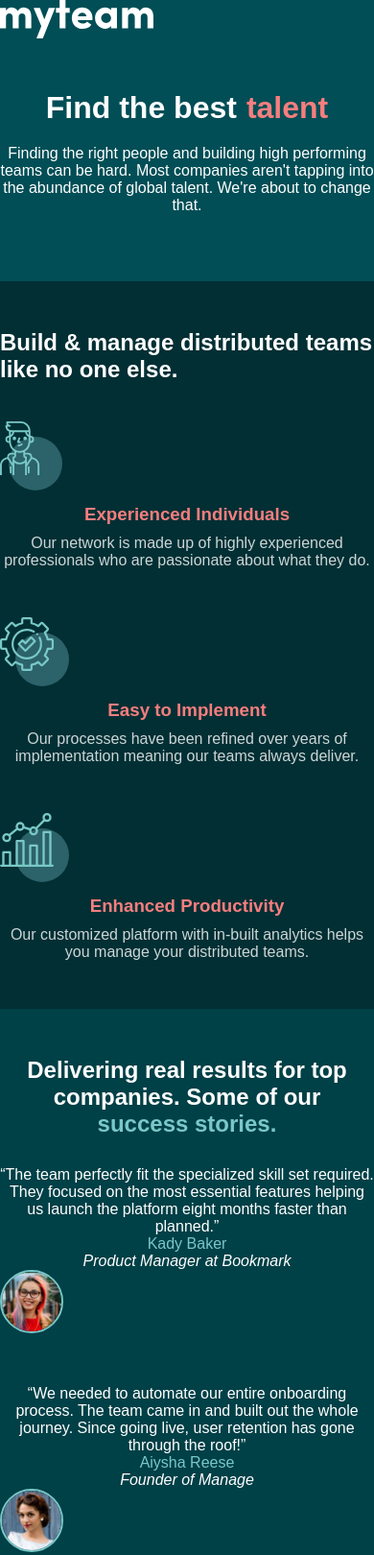
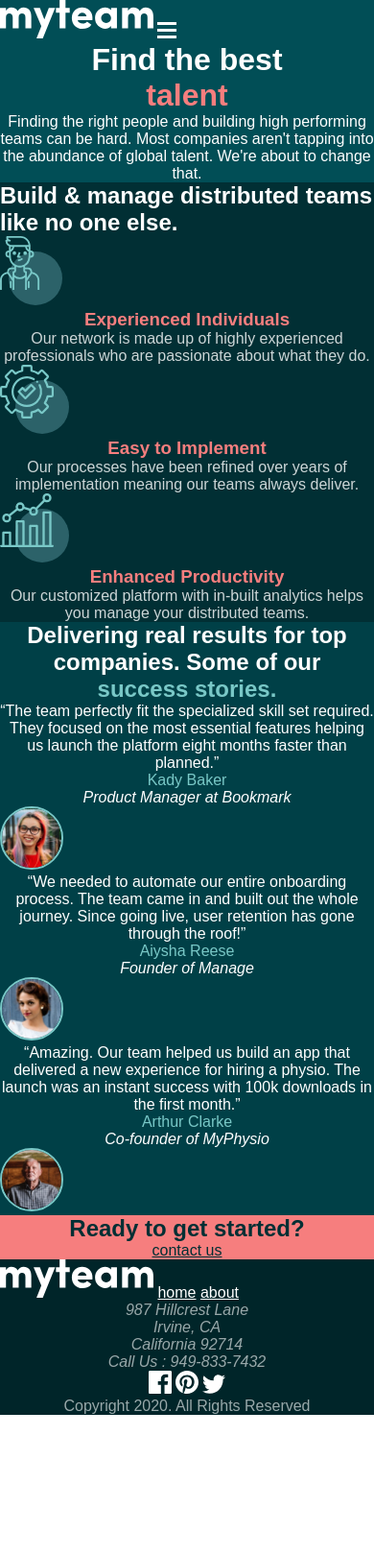
Before and after one commit to anlegent/myteam-multi-page-website, a website built with Vite: page index.html in a window 390 px wide. Shown: the top 1620 px of the page at 96% size. After the commit the page ends 1474 px from the top, so only its background shows below. Built offline with nearby package versions, Linux system fonts and the light colour scheme.

Commit message:
remaking the css

```diff
--- a/index.html
+++ b/index.html
@@ -11,42 +11,46 @@
 </head>
 <body class="white font-family">
 
-  <!--
+<header>
+
+<nav>
+<img src="/assets/logo.svg" class="myteam-logo-hd" alt="myteam logo">
+<img src="assets/icon-hamburger.svg" class="hamburger" alt="burger menu">
+</nav>
+
+<!--
   <div>
   <a href="#">home</a>
   <a href="about.html">about</a>
   <a href="contact.html">contact us</a>
   </div>
-  !-->
+!-->
 
-<header>
-<img src="/assets/logo.svg" class="myteam-logo" alt="myteam logo">
-
-<h1 class="main-title">Find the best <span class="main-title-span light-coral">talent</span></h1>
-  <p class="main-title-parag">Finding the right people and building high performing teams can be hard. Most companies aren't tapping into the abundance of global talent. We're about to change that.</p>
+<h1 class="main-title center center">Find the best <span class="light-coral">talent</span></h1>
+  <p class="center">Finding the right people and building high performing teams can be hard. Most companies aren't tapping into the abundance of global talent. We're about to change that.</p>
 </header>
 
 
 <main>
 <section class="section-services">
-  <h2 class="services-title">Build & manage distributed teams like no one else.</h2>
+  <h2>Build & manage distributed teams like no one else.</h2>
 
-  <article>
+  <article >
     <img src="/assets/icon-person.svg" class="person" alt="person icon">
-      <h3 class="light-coral services-sub">Experienced Individuals</h3>
-        <p class=" opacity-80 services-parag">Our network is made up of highly experienced professionals who are passionate about what they do.</p>
+      <h3 class="light-coral center">Experienced Individuals</h3>
+        <p class=" opacity-80 center">Our network is made up of highly experienced professionals who are passionate about what they do.</p>
   </article>
 
-  <article>
+  <article >
     <img src="/assets/icon-cog.svg" class="cog" alt="cog icon">
-      <h3 class="light-coral services-sub">Easy to Implement</h3>
-        <p class=" opacity-80 services-parag">Our processes have been refined over years of implementation meaning our teams always deliver.</p>
+      <h3 class="light-coral center">Easy to Implement</h3>
+        <p class=" opacity-80 center">Our processes have been refined over years of implementation meaning our teams always deliver.</p>
   </article>
 
-  <article>
+  <article >
     <img src="/assets/icon-chart.svg" class="chart" alt="chart icon">
-      <h3 class="light-coral services-sub">Enhanced Productivity</h3>
-        <p class=" opacity-80 services-parag-last">Our customized platform with in-built analytics helps you manage your distributed teams.</p>
+      <h3 class="light-coral center">Enhanced Productivity</h3>
+        <p class=" opacity-80 center">Our customized platform with in-built analytics helps you manage your distributed teams.</p>
   </article>
 
 </section>
@@ -54,46 +58,48 @@
 
 <section class="section-successes">
 
-<h2 class="successes-title">Delivering real results for top companies. Some of our <span class="rapture-blue">success stories.</span></h2>
+<h2 class="center">Delivering real results for top companies. Some of our <span class="rapture-blue">success stories.</span></h2>
 
 <blockquote>
-<p class="successes-parag">“The team perfectly fit the specialized skill set required. They focused on the most essential features helping us launch the platform eight months faster than planned.”</p>
+<p class="center">“The team perfectly fit the specialized skill set required. They focused on the most essential features helping us launch the platform eight months faster than planned.”</p>
 </blockquote>
-  <p class="successes-parag"><span class="rapture-blue successes-name">Kady Baker</span></p>
-  <p class="successes-parag"><span class="font-italic successes-job">Product Manager at Bookmark</span></p>
+  <p class="center"><span class="rapture-blue ">Kady Baker</span></p>
+  <p class="center"><span class="font-italic ">Product Manager at Bookmark</span></p>
 <img src="/assets/avatar-kady.jpg" class="avatar-successes" alt="Kady Baker">
 
 <blockquote>
-<p class="successes-parag">“We needed to automate our entire onboarding process. The team came in and built out the whole journey. Since going live, user retention has gone through the roof!”</p>
+<p class="center">“We needed to automate our entire onboarding process. The team came in and built out the whole journey. Since going live, user retention has gone through the roof!”</p>
 </blockquote>
-  <p class="successes-parag"><span class="rapture-blue">Aiysha Reese</span></p>
-  <p class="successes-parag"><span class="font-italic">Founder of Manage</span></p>
+  <p class="center"><span class="rapture-blue">Aiysha Reese</span></p>
+  <p class="center"><span class="font-italic">Founder of Manage</span></p>
 <img src="/assets/avatar-aiysha.jpg" class="avatar-successes" alt="Aiysha Reese">
 
 <blockquote>
-<p class="successes-parag">“Amazing. Our team helped us build an app that delivered a new experience for hiring a physio. The launch was an instant success with 100k downloads in the first month.”</p>
+<p class="center">“Amazing. Our team helped us build an app that delivered a new experience for hiring a physio. The launch was an instant success with 100k downloads in the first month.”</p>
 </blockquote>
-  <p class="successes-parag"><span class="rapture-blue">Arthur Clarke</span></p>
-  <p class="successes-parag"><span class="font-italic">Co-founder of MyPhysio</span></p>
-<img src="assets/avatar-arthur.jpg" class="avatar-successes av-arthur" alt="Arthur Clarke">
+  <p class="center"><span class="rapture-blue">Arthur Clarke</span></p>
+  <p class="center"><span class="font-italic">Co-founder of MyPhysio</span></p>
+<img src="assets/avatar-arthur.jpg" class="avatar-successes" alt="Arthur Clarke">
 
 </section>
 
 <section class="section-contact">
-  <h2 class="sacramento-state-green get-started-parag">Ready to get started?</h2>
-    <a href="contact.html" class="sacramento-state-green contact-link contact-border">contact us</a>
+  <h2 class="sacramento-state-green center">Ready to get started?</h2>
+    <a href="contact.html" class="sacramento-state-green center">contact us</a>
 </section>
 </main>
 
 <footer>
-  <img src="assets/logo.svg" class="myteam-logo2" alt="myteam logo">
-    <a href="#" class="white home-link">home</a>
-    <a href="about.html" class="white about-link">about</a>
+  <img src="assets/logo.svg" class="myteam-logo-ft" alt="myteam logo">
+    <nav class="footer-nav">
+    <a href="#" class="white">home</a>
+    <a href="about.html" class="white">about</a>
+    </nav>
 <address>
-  <p class="opacity-60">987  Hillcrest Lane</p>
-  <p class="opacity-60">Irvine, CA</p>
-  <p class="opacity-60">California 92714</p>
-  <p class="opacity-60">Call Us : 949-833-7432</a>
+  <p class="opacity-60 center">987  Hillcrest Lane</p>
+  <p class="opacity-60 center">Irvine, CA</p>
+  <p class="opacity-60 center">California 92714</p>
+  <p class="opacity-60 center">Call Us : 949-833-7432</a>
 </address>
 <section class="section-socials">
   <ul>
@@ -102,7 +108,7 @@
     <li class="remove-marker socials"><img src="assets/icon-twitter.svg" alt="twitter link"></li>
   </ul>
 </section>
-  <p class="opacity-60">Copyright 2020. All Rights Reserved</p>
+  <p class="opacity-60 copyrights center">Copyright 2020. All Rights Reserved</p>
 </footer>
 
 </body>
--- a/style.css
+++ b/style.css
@@ -60,6 +60,12 @@ color: #012f34;
 color: #002529;
 }
 
+.center {
+display: flex;
+justify-content: center;
+text-align: center;
+}
+
 header {
 background-color: #014E56;
 }
@@ -82,10 +88,6 @@ border-radius: 50%;
 background-color: #f67e7e;
 }
 
-.contact-border {
-border: 2px solid #012f34;
-}
-
 .contact-form {
 background-color: #014E56;
 }
@@ -96,13 +98,16 @@ align-items: center;
 justify-content: center;
 }
 
-
 .socials {
 display: inline;
 }
 
 footer {
 background-color: #002529;
+}
+
+.footer-nav {
+display: inline;
 }
 
 .section-directors {
@@ -125,98 +130,6 @@ border-radius: 50%;
 background-color: #012f34;
 }
 
-@media screen and (max-width:768px) {
-
-.myteam-logo {
-margin-bottom: 50px;
-}
-
-.main-title {
-margin-bottom: 20px;
-display: flex;
-justify-content: center;
-text-align: center;
-}
-
-.main-title-span {
-margin-left: 10px;
-}
-
-.main-title-parag {
-padding-bottom: 70px;
-display: flex;
-justify-content: center;
-text-align: center;
-}
-
-.services-title {
-padding-top: 50px;
-margin-bottom:40px ;
-text-align: start;
-}
-
-.services-image {
+@media screen and (min-width:640px) {
 
 }
-
-.services-sub {
-margin-top: 10px;
-margin-bottom: 10px;
-display: flex;
-justify-content: center;
-text-align: center;
-}
-
-.services-parag {
-margin-bottom: 50px;
-display: flex;
-justify-content: center;
-text-align: center;
-}
-
-.services-parag-last {
-padding-bottom: 50px;
-display: flex;
-justify-content: center;
-text-align: center;
-}
-
-.successes-title {
-padding-top: 50px;
-margin-bottom: 30px;
-display: flex;
-flex-direction: column;
-justify-content: center;
-text-align: center;
-}
-
-.successes-parag {
-display: flex;
-justify-content: center;
-text-align: center;
-}
-
-.avatar-successes {
-margin-bottom: 50px;
-}
-
-.get-started-parag {
-padding-top: 25px;
-}
-
-address {
-display: flex;
-flex-direction: column;
-justify-content: center;
-text-align: center;
-}
-
-.home-link {
-
-}
-
-.about-link{
-
-}
-
-}
```
Also changed, not shown: about.html (+34 -27 lines), contact.html (+9 -9 lines).
